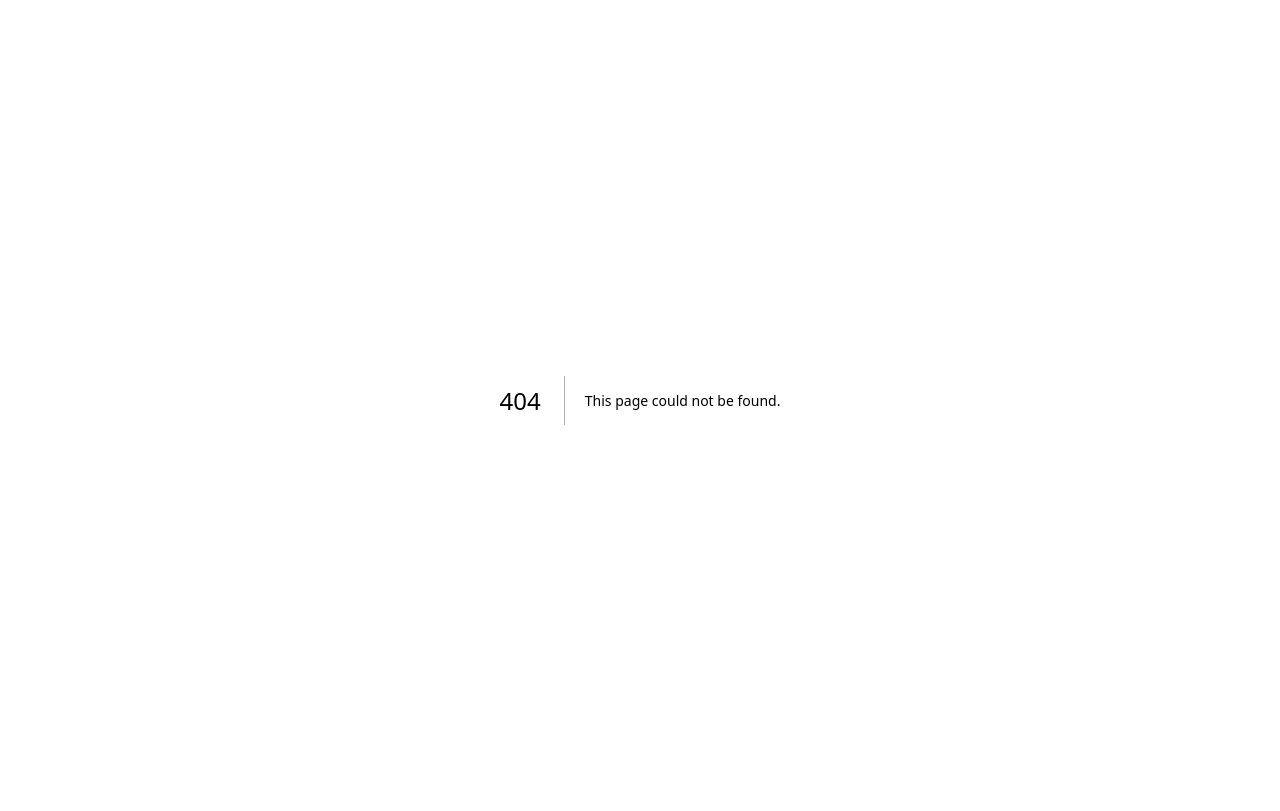
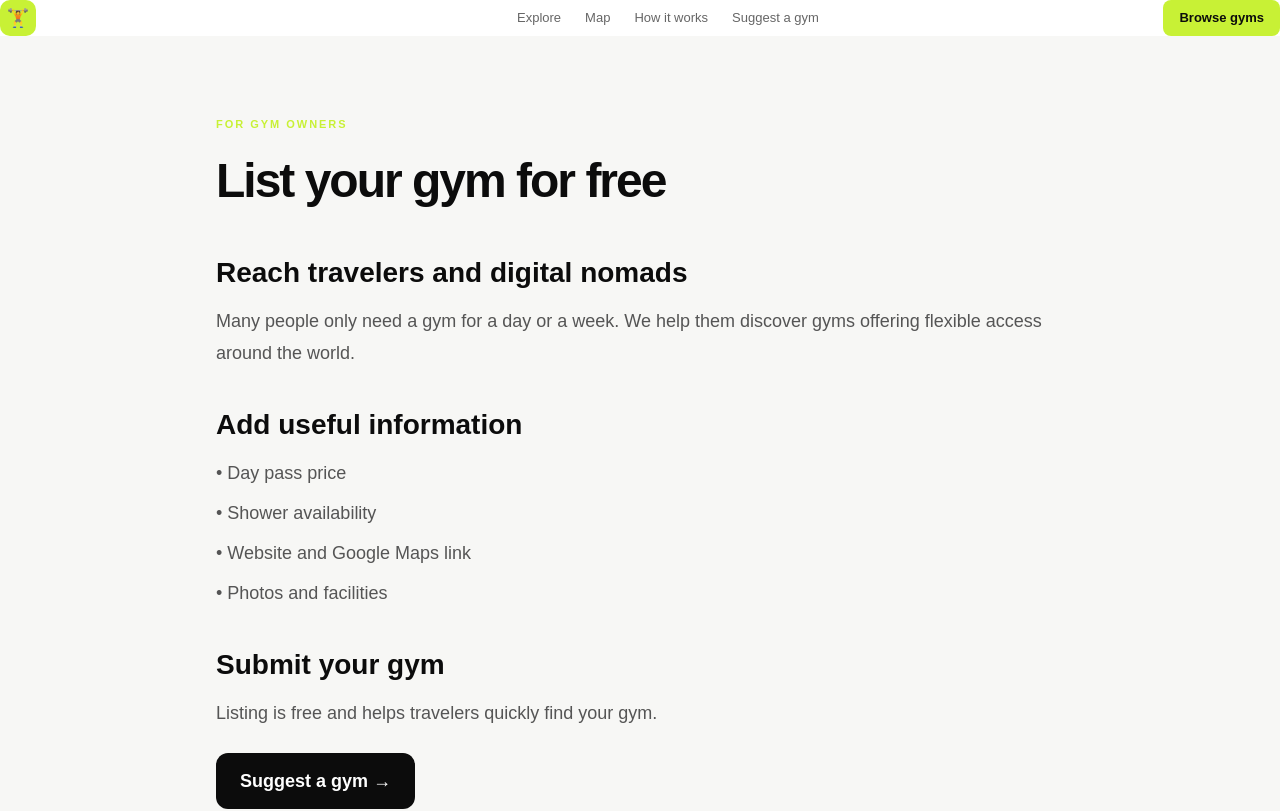
Before and after one commit to aferslid/daypassgyms, a Next.js app: page /for-gym-owners in a window 1280 px wide. Before the commit this address had no page. Shown: the top 811 px of the page. Built offline with nearby package versions, Linux system fonts and the light colour scheme.

Commit message:
18062026

```diff
--- /dev/null
+++ b/app/for-gym-owners/page.tsx
@@ -0,0 +1,77 @@
+import Header from "../components/Header";
+import Footer from "../components/Footer";
+import Link from "next/link";
+
+export const metadata = {
+  title: "For Gym Owners | Gym Day Pass Map",
+  description:
+    "List your gym and help travelers and digital nomads discover your day passes.",
+};
+
+export default function GymOwnersPage() {
+  return (
+    <>
+      <Header />
+
+      <main className="min-h-screen bg-[#F7F7F5]">
+        <div className="mx-auto max-w-4xl px-6 py-20">
+
+          <p className="text-[11px] font-bold uppercase tracking-[0.18em] text-[#C8F135]">
+            For gym owners
+          </p>
+
+          <h1 className="mt-3 text-[48px] font-extrabold tracking-[-2px] text-[#0C0C0C]">
+            List your gym for free
+          </h1>
+
+          <div className="mt-10 space-y-10 text-[18px] leading-8 text-[#555]">
+
+            <section>
+              <h2 className="text-[28px] font-extrabold text-[#0C0C0C]">
+                Reach travelers and digital nomads
+              </h2>
+
+              <p className="mt-4">
+                Many people only need a gym for a day or a week. We help them
+                discover gyms offering flexible access around the world.
+              </p>
+            </section>
+
+            <section>
+              <h2 className="text-[28px] font-extrabold text-[#0C0C0C]">
+                Add useful information
+              </h2>
+
+              <ul className="mt-4 space-y-2">
+                <li>• Day pass price</li>
+                <li>• Shower availability</li>
+                <li>• Website and Google Maps link</li>
+                <li>• Photos and facilities</li>
+              </ul>
+            </section>
+
+            <section>
+              <h2 className="text-[28px] font-extrabold text-[#0C0C0C]">
+                Submit your gym
+              </h2>
+
+              <p className="mt-4">
+                Listing is free and helps travelers quickly find your gym.
+              </p>
+
+              <Link
+                href="/suggest"
+                className="mt-6 inline-block rounded-[12px] bg-[#0C0C0C] px-6 py-3 text-white font-bold"
+              >
+                Suggest a gym →
+              </Link>
+            </section>
+
+          </div>
+        </div>
+      </main>
+
+      <Footer />
+    </>
+  );
+}
```
